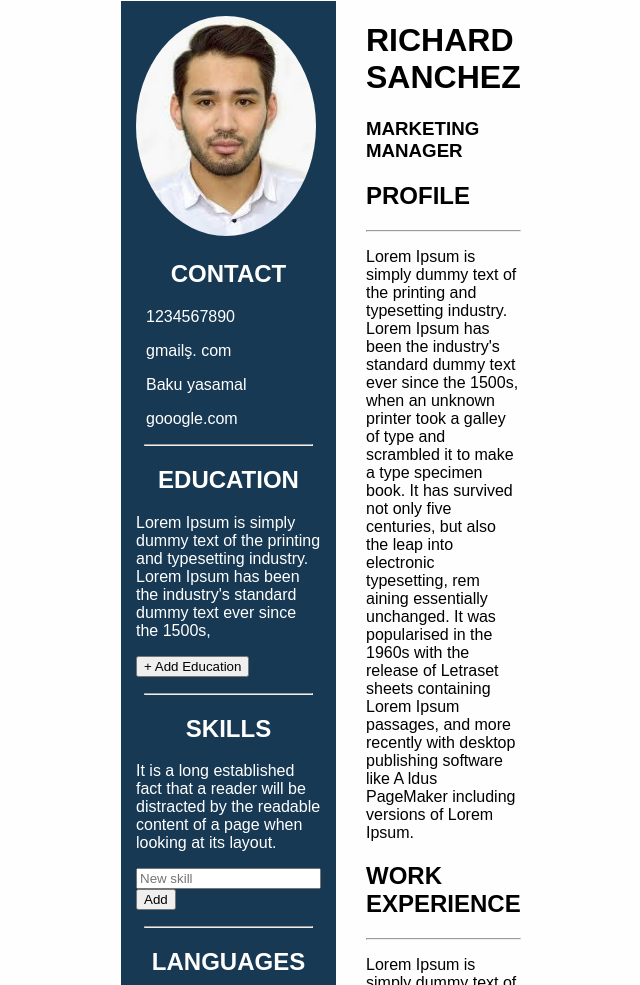
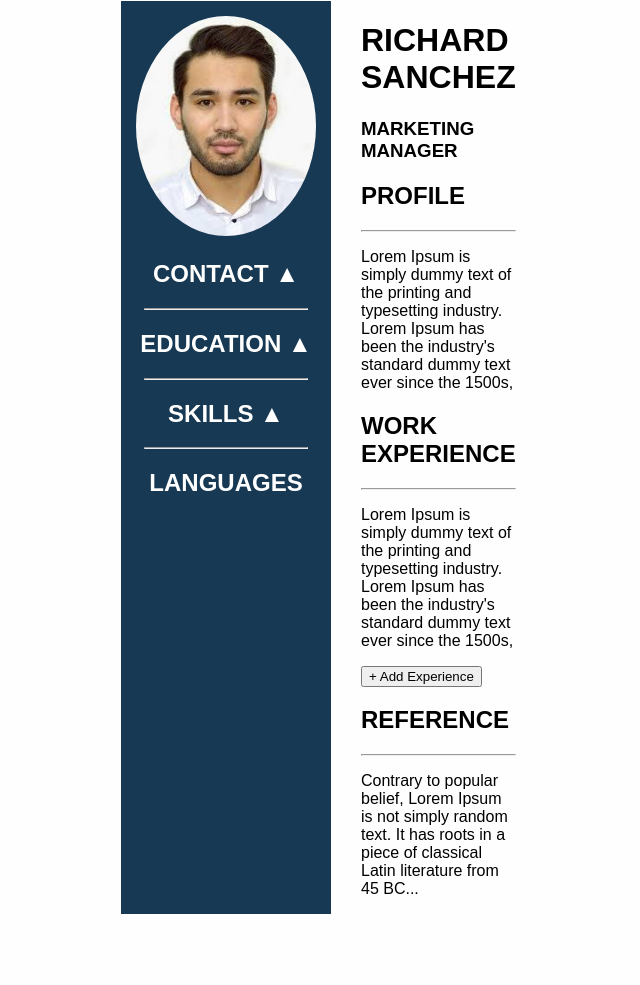
Before and after one commit to pervinzahidli/Veb-proqramla-d-rma-front-end-Laboratory-2, a plain HTML site: page index.html in a window 1280 px wide. Shown: the part 255-1240 px from the top of the page, without its empty margins (135-775 px from the left). Drawn offline with Linux system fonts and the light colour scheme.

Commit message:
Update index.html

```diff
--- a/index.html
+++ b/index.html
@@ -8,27 +8,34 @@
 </head>
 <body>
   <div class="sidebar">
-    <img src="download.jpg" alt="Profil Fotoğrafı" class="daire">
+    <img src="download.jpg" alt="Profile Photo" class="daire">
 
-    <h2><center>CONTACT</center></h2>
-    <div class="contact">
+    <h2 id="contact-heading"><center>CONTACT ▲  </center></h2>
+    <div class="dropdown-content" id="contact-dropdown" style="display: none;">
+      <div class="contact" id="contact-section">
         <p>1234567890 </p>
-      <p>  gmailş. com </p>
-      <p>  Baku yasamal</p>
-      <p>  gooogle.com </p>
+        <p> gmailş.com </p>
+        <p> Baku Yasamal</p>
+        <p> gooogle.com </p>
+      </div>
     </div>
     <hr style="width: 90%; margin: auto;">
-    <h2><center>EDUCATION</center></h2>
+
+    <h2 id="education-heading"><center>EDUCATION ▲ </center></h2>
+    <div class="dropdown-content" id="education-dropdown" style="display: none;">
       <div class="education-container">
         <div class="education-entry">
           <p>Lorem Ipsum is simply dummy text of the printing and typesetting industry. Lorem Ipsum has been the industry's standard dummy text ever since the 1500s,</p>
         </div>
       </div>
-    <button class="add-btn" id="add-education">+ Add Education</button>
+      <button class="add-btn" id="add-education">+ Add Education ▲ </button>
+    </div>
     <p></p>
     <hr style="width: 90%; margin: auto;">
-    <h2><center>SKILLS</center></h2>
-    <div class="skills-container">
+
+    <h2 id="skills-heading"><center>SKILLS ▲</center></h2>
+    <div class="dropdown-content" id="skills-dropdown" style="display: none;">
+      <div class="skills-container" id="skills-section">
         <div class="skill-entry">
           <p>It is a long established fact that a reader will be distracted by the readable content of a page when looking at its layout.</p>
         </div>
@@ -37,9 +44,12 @@
         <input type="text" id="new-skill" placeholder="New skill">
         <button id="add-skill">Add</button>
       </div>
+    </div>
     <p></p>
     <hr style="width: 90%; margin: auto;">
-    <h2><center>LANGUAGES</center></h2>
+
+    <h2 id="languages-heading"><center>LANGUAGES</center></h2>
+    <div class="dropdown-content" id="languages-dropdown" style="display: none;">
       <div class="languages-container">
         <div class="language-entry">
           <p>Lorem Ipsum has been the industry's standard dummy text ever since the 1500sLorem Ipsum is that it has a more-or-less normal distribution of letters,</p>
@@ -50,6 +60,7 @@
         <button id="add-language">Add</button>
       </div>
     </div>
+  </div>
 
   <div class="main">
     <h1>RICHARD <span class="highlight">SANCHEZ</span></h1>
@@ -57,20 +68,14 @@
 
     <div class="section">
       <h2>PROFILE</h2><hr>
-      <p>Lorem Ipsum is simply dummy text of the printing and typesetting industry. Lorem Ipsum has been the industry's standard dummy text ever since the 1500s,
-        when an unknown printer took a galley of type and scrambled it to make a type specimen book. It has survived not only five centuries, but also the leap into electronic typesetting, rem
-        aining essentially unchanged. It was popularised in the 1960s with the release of Letraset sheets containing Lorem Ipsum passages, and more recently with desktop publishing software like A
-        ldus PageMaker including versions of Lorem Ipsum.</p>
+      <p>Lorem Ipsum is simply dummy text of the printing and typesetting industry. Lorem Ipsum has been the industry's standard dummy text ever since the 1500s,</p>
     </div>
 
     <div class="section">
       <h2>WORK EXPERIENCE</h2><hr>
       <div class="experience-container">
         <div class="experience-entry">
-          <p>Lorem Ipsum is simply dummy text of the printing and typesetting industry. Lorem Ipsum has been the industry's standard dummy text ever since the 1500s,
-          when an unknown printer took a galley of type and scrambled it to make a type specimen book. It has survived not only five centuries, but also the leap into electronic typesetting, re
-          maining essentially unchanged. It was popularised in the 1960s with the release of Letraset sheets containing Lorem Ipsum passages, and more recently with desktop publishing softwar
-          e like Aldus PageMaker including versions of Lorem Ipsum.</p>
+          <p>Lorem Ipsum is simply dummy text of the printing and typesetting industry. Lorem Ipsum has been the industry's standard dummy text ever since the 1500s,</p>
         </div>
       </div>
       <button class="add-btn" id="add-experience">+ Add Experience</button>
@@ -78,10 +83,7 @@
 
     <div class="section">
       <h2>REFERENCE</h2><hr>
-      <p>Contrary to popular belief, Lorem Ipsum is not simply random text. It has roots in a piece of classical Latin literature from 45 BC, making it over 2000 years old. Richard McClintock,
-      a Latin professor at Hampden-Sydney College in Virginia, looked up one of the more obscure Latin words, consectetur, from a Lorem Ipsum passage, and going through the cites of the word in
-      classical literature, discovered the undoubtable source. Lorem Ipsum comes from sections 1.10.32 and 1.10.33 of "de Finibus Bonorum et Malorum" (The Extremes of Good and Evil) by Cicero, written in 45 BC.
-      This book is a treatise on the theory of ethics, very popular during the Renaissance. The first line of Lorem Ipsum, "Lorem ipsum dolor sit amet..", comes from a line in section 1.10.32.</p>
+      <p>Contrary to popular belief, Lorem Ipsum is not simply random text. It has roots in a piece of classical Latin literature from 45 BC...</p>
     </div>
   </div>
 
```
Lines whose indentation alone changed are shown as unchanged.
